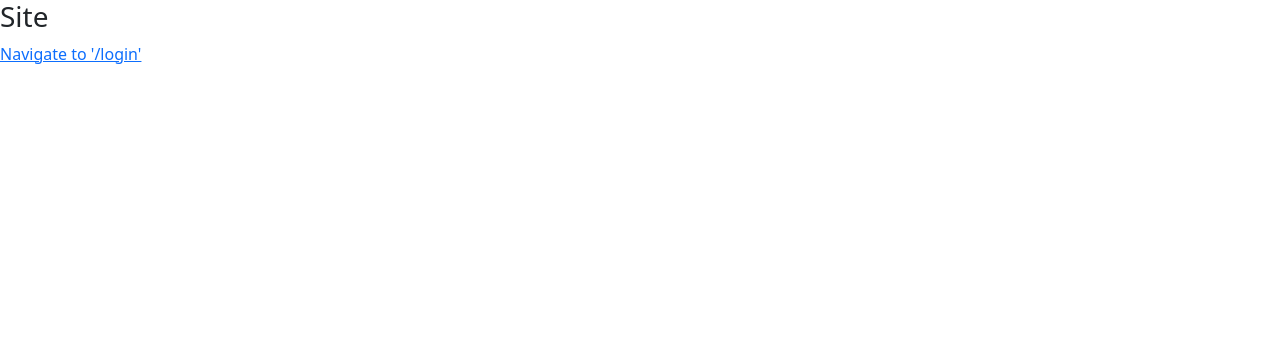
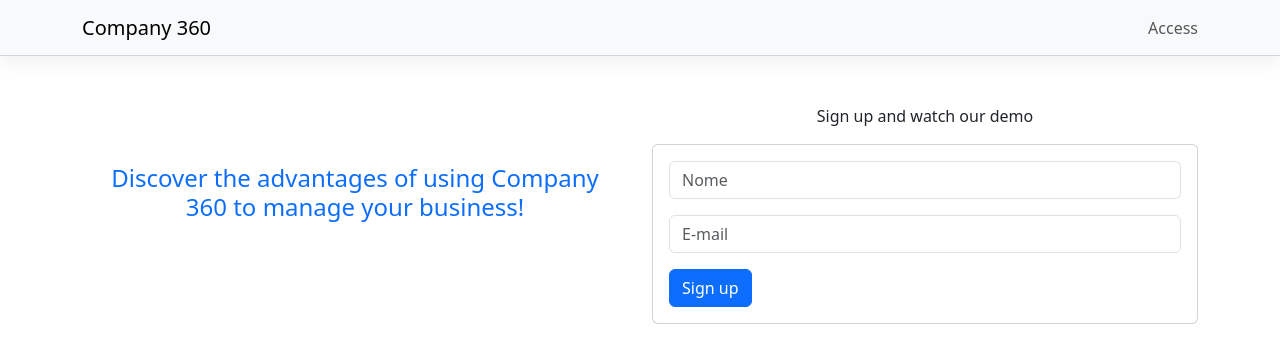
Before and after one commit to hanselpetter/vue-company, a Vue app: page / in a window 1280 px wide. Shown: the top 362 px of the page. Built offline with nearby package versions, Linux system fonts and the light colour scheme.

Commit message:
update: implement site-page

```diff
--- a/src/views/SitePage.vue
+++ b/src/views/SitePage.vue
@@ -1,14 +1,51 @@
 <template>
   <div>
-    <h3>Site</h3>
-    <router-link to="/login">Navigate to '/login'</router-link>
+    <nav class="navbar navbar-light bg-light top-menu">
+      <div class="container">
+        <a class="navbar-brand" href="#">Company 360</a>
+        <div class="navbar-nav">
+          <ul class="navbar-nav">
+            <li class="nav-item">
+              <router-link class="nav-link" to="/login">Access</router-link>
+            </li>
+          </ul>
+        </div>
+      </div>
+    </nav>
+
+    <div class="container mt-5">
+      <div class="row">
+        <div class="col">
+          <div class="emphasis">
+            <h4 class="text-primary text-center">
+              Discover the advantages of using Company 360 to manage your business!
+            </h4>
+          </div>
+        </div>
+        <div class="col">
+          <p class="text-center">Sign up and watch our demo</p>
+          <div class="card">
+            <div class="card-body">
+              <div class="mb-3">
+                <input type="text" class="form-control" placeholder="Nome" />
+              </div>
+              <div class="mb-3">
+                <input type="email" class="form-control" placeholder="E-mail" />
+              </div>
+              <button class="btn btn-primary">Sign up</button>
+            </div>
+          </div>
+        </div>
+      </div>
+    </div>
   </div>
 </template>
 
-<script>
-export default {
-  name: "SitePage",
-};
-</script>
-
-<style></style>
+<style scoped>
+.top-menu {
+  box-shadow: 0 0.5rem 1rem rgb(0 0 0 / 5%), inset 0 -1px 0 rgb(0 0 0 / 15%);
+}
+.emphasis {
+  padding: 60px 15px;
+}
+</style>
```
